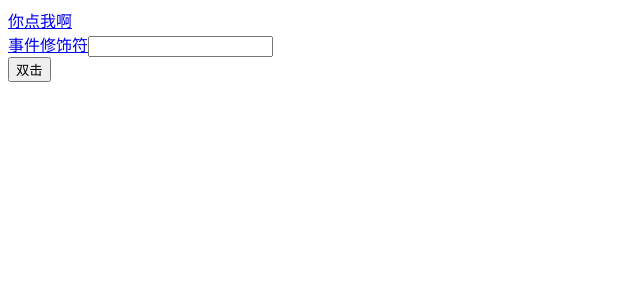
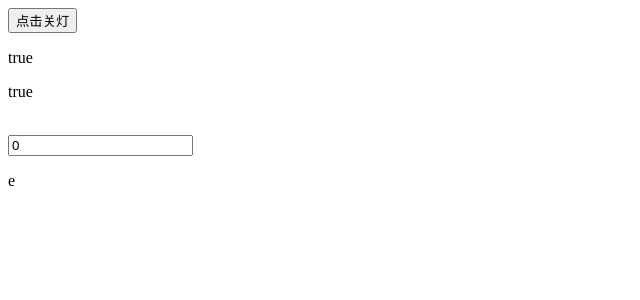
Before and after one commit to nishizbdjy/vue-, a Vue app: page / in a window 1280 px wide. Shown: the top 300 px of the page, without its empty margins (0-640 px from the left). Built offline with nearby package versions, Linux system fonts and the light colour scheme.

Commit message:
完成v-if和v-show

```diff
--- /dev/null
+++ b/src/components/v-show和v-if.vue
@@ -0,0 +1,29 @@
+<template>
+  <div>
+    <button @click="kg=!kg">点击关灯</button>
+    <p v-show="kg">{{kg}}</p>
+    <p v-if="kg">{{kg}}</p>
+    <br>
+    <input type="text" v-model="fs">
+    <br>
+    <p v-if="fs>=90">a</p>
+    <p v-else-if="fs>=80">b</p>
+    <p v-else-if="fs>=70">c</p>
+    <p v-else-if="fs>=60">d</p>
+    <p v-else>e</p>
+  </div>
+</template>
+
+<script>
+export default {
+  data() {
+    return {
+      kg: true,
+      fs:0
+    };
+  }
+};
+</script>
+
+<style>
+</style>
--- a/src/main.js
+++ b/src/main.js
@@ -1,6 +1,6 @@
 import Vue from 'vue'
 // import App from './App.vue'
-import App from '@/components/v-on.vue'
+import App from '@/components/v-show和v-if.vue'
 
 
 Vue.config.productionTip = false
```
